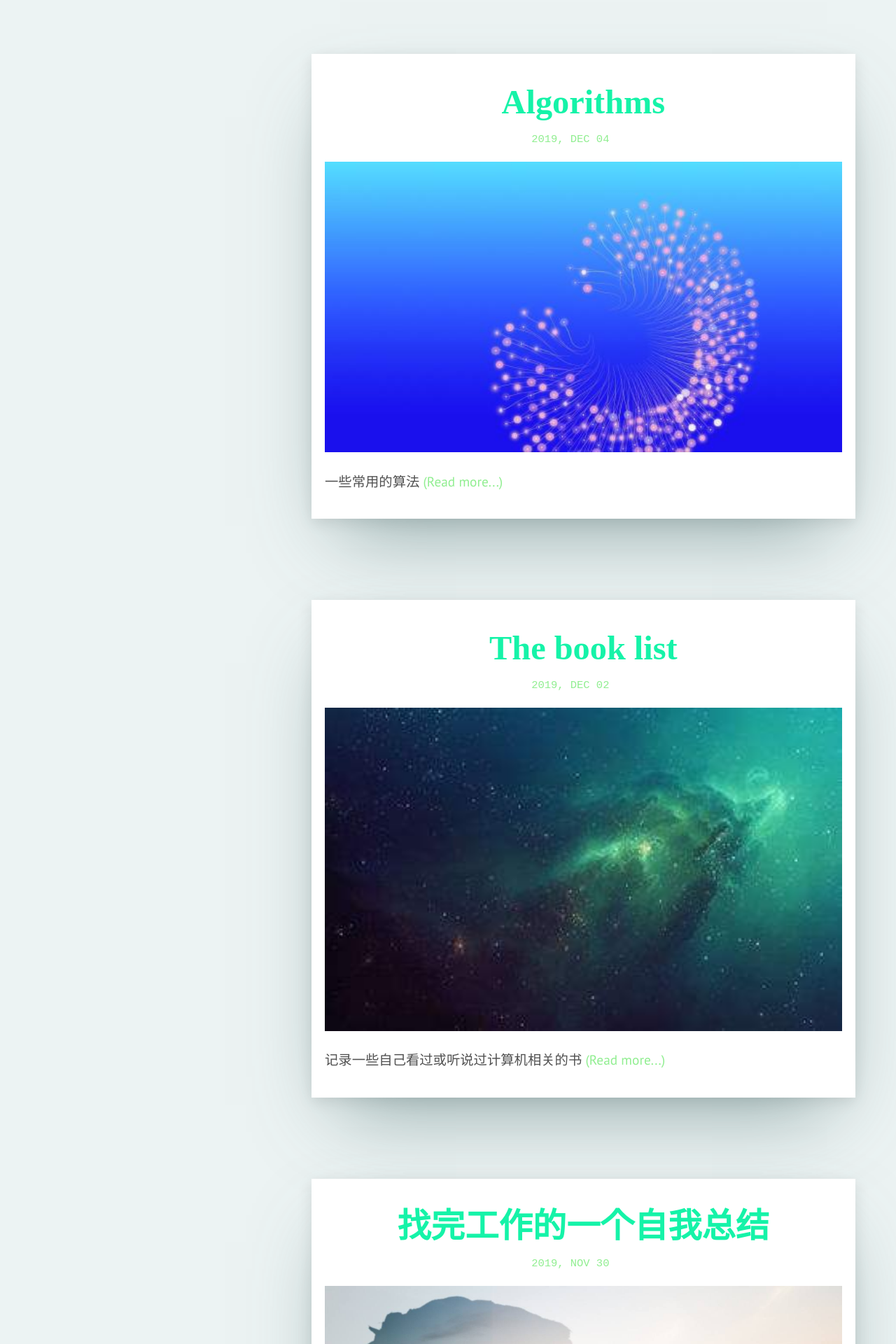
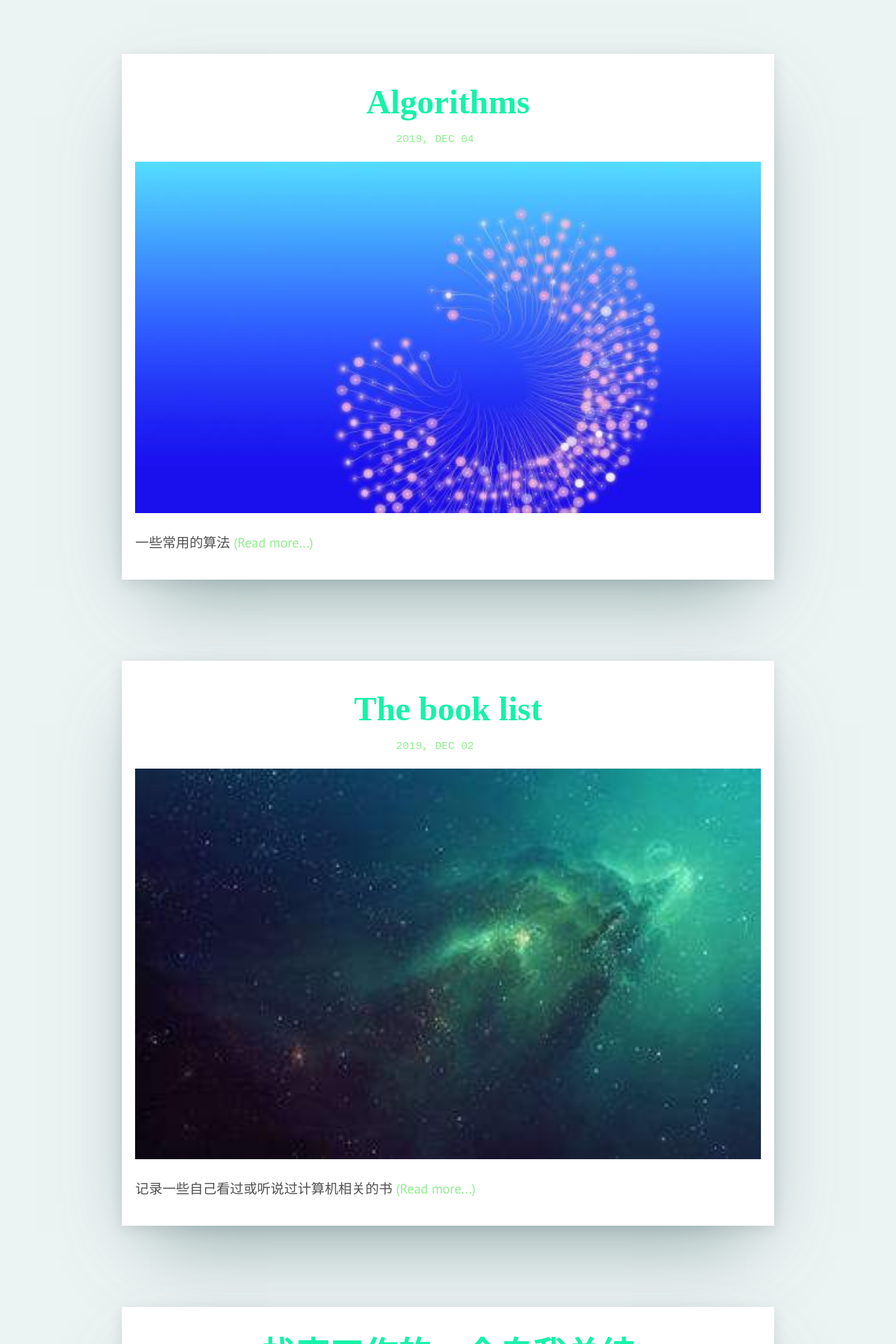
Before and after one commit to hu-xiaokang/blog, a Jekyll site: the page built from index.html, in a window 1280 px wide. Shown: the top 1920 px of the page at 70% size. Built offline with Jekyll 4.4.1, drawn with Linux system fonts in a browser that asks for light colours; some web fonts are replaced; the list of posts is cut into pages by our own code.

Commit message:
修改页面布局

```diff
--- a/assets/css/main.css
+++ b/assets/css/main.css
@@ -878,9 +878,9 @@ pre code {
 
 .content {
   position: relative;
-  max-width: 48rem;
-  margin-left: 22rem;
-  margin-right: 2rem;
+  max-width: 60rem;
+  margin-left: 8rem;
+  margin-right: 8rem;
   padding: 4rem 1rem;
 }
 
```
